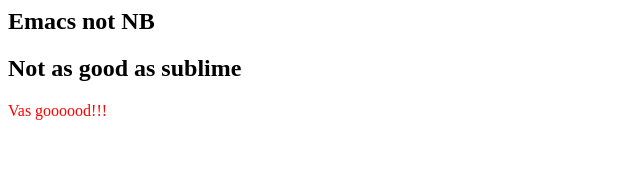
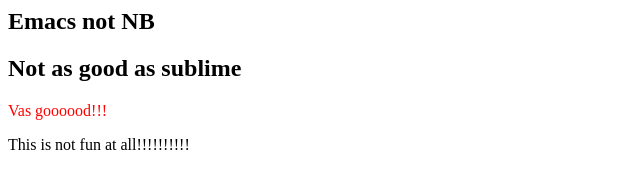
Before and after one commit to amirayuyue/GitTest, a plain HTML site: page index.html in a window 1280 px wide. Shown: the whole page, without its empty margins (0-640 px from the left). Drawn offline with Linux system fonts and the light colour scheme.

Commit message:
This is not fun version
lalalal

```diff
--- a/index.html
+++ b/index.html
@@ -8,5 +8,6 @@
     </h2>
     <h2>Not as good as sublime</h2>
     <p style="color: red;">Vas goooood!!!</p>
+    <p>This is not fun at all!!!!!!!!!!</p>
   </body>
 </html>
```
